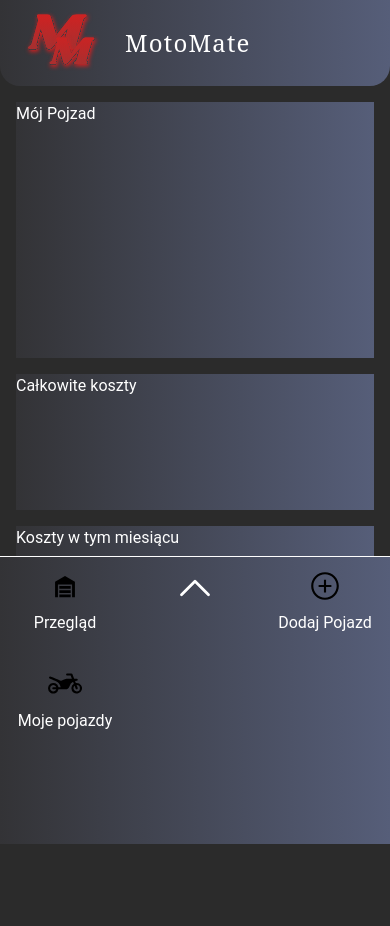
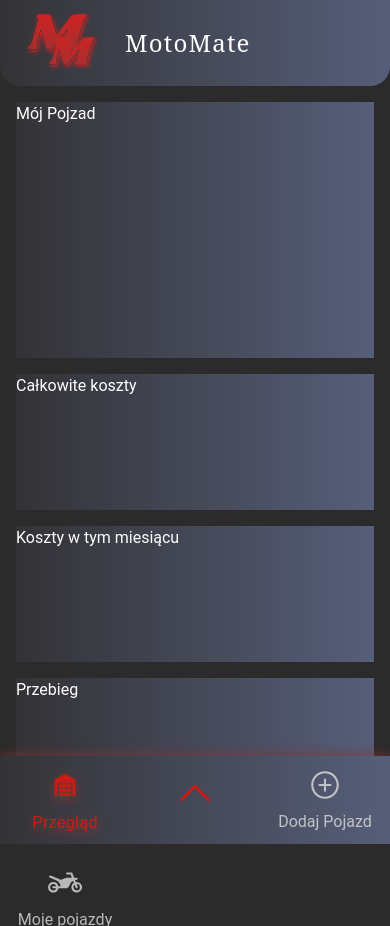
Before and after one commit to kamil-plewinski/moto-mate, a React (Vite) app: page / in a window 390 px wide. Built offline with nearby package versions, Linux system fonts and the light colour scheme; a web font is replaced by a local one.

Commit message:
feat: add style to mobile bottom nav

```diff
--- a/src/components/MobileBottomNav.tsx
+++ b/src/components/MobileBottomNav.tsx
@@ -1,3 +1,4 @@
+import { useState } from "react";
 import AddVehicleIcon from "./icons/AddVehicleIcon";
 import ChevronIcon from "./icons/ChevronIcon";
 import HomeIcon from "./icons/HomeIcon";
@@ -12,6 +13,8 @@ type NavItemsConfig = {
 };
 
 export default function MobileBottomNav() {
+  const [isMobileNavOpen, setIsMobileNavOpen] = useState(false);
+
   const navItems: NavItemsConfig[] = [
     {
       title: "Przegląd",
@@ -45,10 +48,21 @@ export default function MobileBottomNav() {
     );
   });
 
+  const toggleMobileMenu = () => {
+    setIsMobileNavOpen((prev) => !prev);
+  };
+
   return (
-    <div className="fixed bottom-0 pt-3 custom-background w-full h-full max-h-72 border-t  text-center lg:hidden">
+    <div
+      className={`${isMobileNavOpen ? "max-h-50" : "max-h-22"} fixed bottom-0 pt-3 custom-background w-full h-full text-center shadow-[0_-4px_8px_rgba(135,52,52,0.45)] transition-all ease-out duration-500 lg:hidden`}
+    >
       <div className="grid grid-cols-3 grid-rows-2 place-items-center gap-y-8">
-        <ChevronIcon gridArea="col-2 row-1 self-start" />
+        <button onClick={toggleMobileMenu} className="cursor-pointer">
+          <ChevronIcon
+            isMobileNavOpen={isMobileNavOpen}
+            gridArea="col-2 row-1 self-start"
+          />
+        </button>
         {renderedItems}
       </div>
     </div>
--- a/src/components/NavItemMobile.tsx
+++ b/src/components/NavItemMobile.tsx
@@ -18,7 +18,9 @@ export default function NavItemMobile({
       <NavLink
         to={path}
         end={path === "/"}
-        className="flex flex-col items-center justify-center w-25"
+        className={({ isActive }) =>
+          `flex flex-col items-center justify-center w-25 transition-all duration-300  ${isActive ? "text-[rgb(202,28,22)] drop-shadow-[0px_3px_5px_rgba(153,52,52,0.9)] scale-105" : "text-[rgba(221,221,221,.8)] scale-100"}`
+        }
       >
         <div className="mb-2">{icon}</div>
         <p>{title}</p>
--- a/src/components/icons/AddVehicleIcon.tsx
+++ b/src/components/icons/AddVehicleIcon.tsx
@@ -7,7 +7,7 @@ export default function AddVehicleIcon() {
       viewBox="0 0 32 32"
     >
       <path
-        fill="#000000"
+        fill="currentColor"
         d="M16 3C8.832 3 3 8.832 3 16s5.832 13 13 13s13-5.832 13-13S23.168 3 16 3zm0 2c6.087 0 11 4.913 11 11s-4.913 11-11 11S5 22.087 5 16S9.913 5 16 5zm-1 5v5h-5v2h5v5h2v-5h5v-2h-5v-5h-2z"
       />
     </svg>
--- a/src/components/icons/ChevronIcon.tsx
+++ b/src/components/icons/ChevronIcon.tsx
@@ -1,8 +1,12 @@
 type ChevronIconProps = {
+  isMobileNavOpen: boolean;
   gridArea: string;
 };
 
-export default function ChevronIcon({ gridArea }: ChevronIconProps) {
+export default function ChevronIcon({
+  isMobileNavOpen,
+  gridArea,
+}: ChevronIconProps) {
   return (
     <svg
       width="54"
@@ -13,7 +17,7 @@ export default function ChevronIcon({ gridArea }: ChevronIconProps) {
       strokeWidth="1.25"
       strokeLinecap="round"
       strokeLinejoin="round"
-      className={`${gridArea} icon icon-tabler icons-tabler-outline icon-tabler-chevron-right mx-auto -rotate-90 -translate-y-2`}
+      className={`${isMobileNavOpen ? "rotate-90" : "-rotate-90"} ${gridArea} icon icon-tabler icons-tabler-outline icon-tabler-chevron-right mx-auto  -translate-y-2 text-[rgb(202,28,22)] transition-all ease-out duration-500`}
     >
       <path stroke="none" d="M0 0h24v24H0z" fill="none" />
       <path d="M9 6l6 6l-6 6" />
--- a/src/components/icons/HomeIcon.tsx
+++ b/src/components/icons/HomeIcon.tsx
@@ -7,7 +7,7 @@ export default function HomeIcon() {
       viewBox="0 0 24 24"
     >
       <path
-        fill="#000000"
+        fill="currentColor"
         d="M19 20h-2v-9H7v9H5V9l7-4l7 4v11M8 12h8v2H8v-2m0 3h8v2H8v-2m8 3v2H8v-2h8Z"
       />
     </svg>
--- a/src/components/icons/MyVehiclesIcon.tsx
+++ b/src/components/icons/MyVehiclesIcon.tsx
@@ -7,7 +7,7 @@ export default function MyVehiclesIcon() {
       viewBox="0 0 256 256"
     >
       <path
-        fill="#000000"
+        fill="currentColor"
         d="M216 120a41 41 0 0 0-6.6.55l-5.82-15.14A55.64 55.64 0 0 1 216 104a8 8 0 0 0 0-16h-19.12l-13.41-34.87A8 8 0 0 0 176 48h-32a8 8 0 0 0 0 16h26.51l9.23 24H152c-18.5 0-33.5 4.31-43.37 12.46a16 16 0 0 1-16.76 2.07c-10.58-4.81-73.29-30.12-73.8-30.26a8 8 0 0 0-5 15.19s55.5 21.94 66.53 32.94A55.67 55.67 0 0 1 95.43 152H79.2a40 40 0 1 0 0 16h52.12a31.91 31.91 0 0 0 30.74-23.1a56 56 0 0 1 26.59-33.72l5.82 15.13A40 40 0 1 0 216 120ZM40 168h22.62a24 24 0 1 1 0-16H40a8 8 0 0 0 0 16Zm176 16a24 24 0 0 1-15.58-42.23l8.11 21.1a8 8 0 1 0 14.94-5.74L215.35 136h.65a24 24 0 0 1 0 48Z"
       />
     </svg>
```
